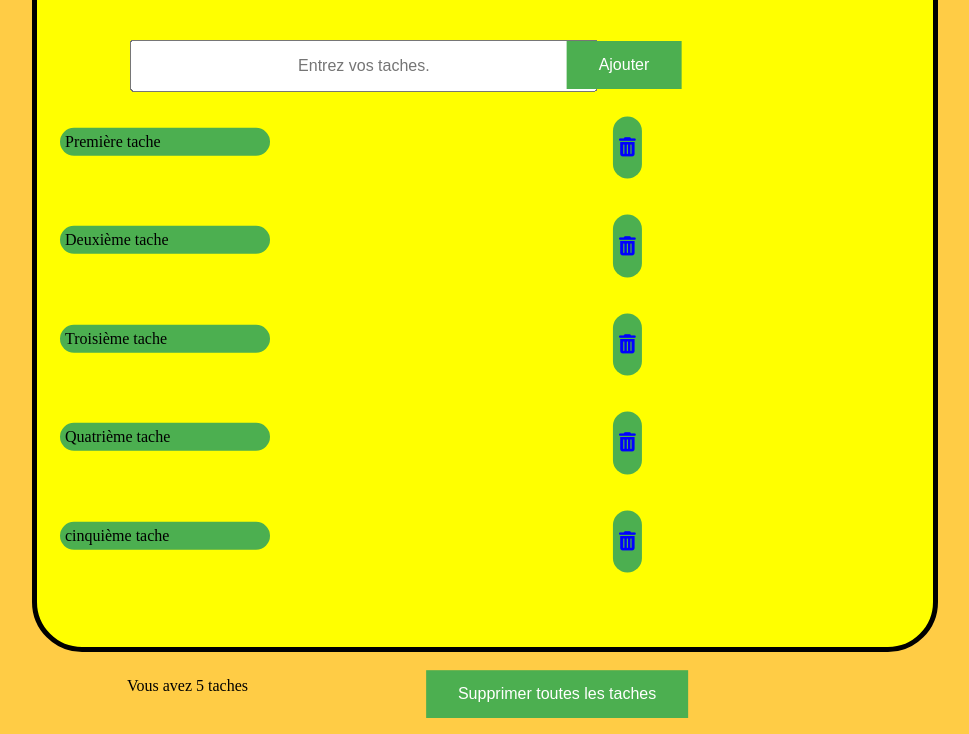
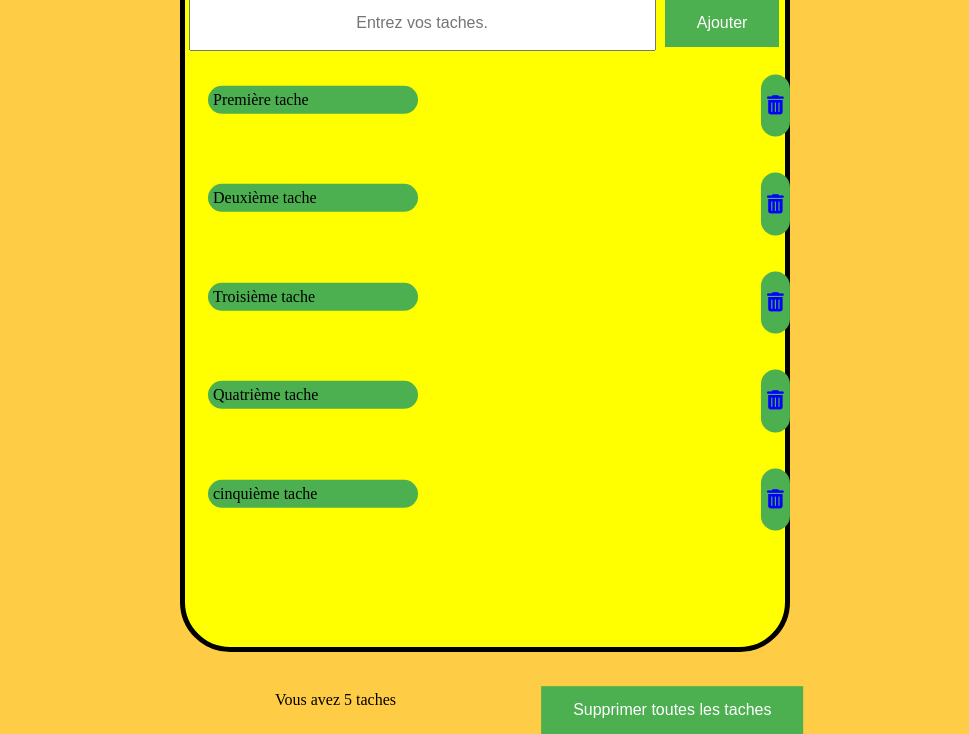
Before and after one commit to takykongo/Todo_list, a plain HTML site: page index.html in a window 1280 px wide. Shown: the part 113-847 px from the top of the page, without its empty margins (155-1124 px from the left). Drawn offline with Linux system fonts and the light colour scheme.

Commit message:
to_do_list

```diff
--- a/index.html
+++ b/index.html
@@ -22,7 +22,7 @@
         <div id="#blocs">
             <div class="bloc">
                 <p class="taches">Première tache</p>
-            <button class="bou_cor"><p class="corbeilles"><span><i class="fa-solid fa-trash-can"></i></span></p></button>
+                <button class="bou_cor"><p class="corbeilles"><i class="fa-solid fa-trash-can"></i></p></button>
             </div>
             <div class="bloc">
                 <p class="taches">Deuxième tache</p>
@@ -32,17 +32,17 @@
             <div class="bloc">
                 <p class="taches">Troisième tache</p>
                 <button class="bou_cor">
-            <p class="corbeilles"><span><i class="fa-solid fa-trash-can"></i></span></p></button>
+                <p class="corbeilles"><i class="fa-solid fa-trash-can"></i></p></button>
             </div>
             <div class="bloc"></div>
                 <p class="taches">Quatrième tache</p>
                 <button class="bou_cor">
-            <p class="corbeilles"><span><i class="fa-solid fa-trash-can"></i></span></p></button>
+                <p class="corbeilles"><i class="fa-solid fa-trash-can"></i></p></button>
             </div>
             <div class="bloc">
                 <p class="taches">cinquième tache</p>
                 <button class="bou_cor">
-            <p class="corbeilles"><span><i class="fa-solid fa-trash-can"></i></span></p></button>
+                <p class="corbeilles"><i class="fa-solid fa-trash-can"></i></p></button>
             </div>
         <button class="sup" type="submit">Supprimer toutes les taches</button>
         <div class="lep">
--- a/style.css
+++ b/style.css
@@ -9,7 +9,7 @@ body{
 #pere{
     background-color: yellow;
     position: relative;
-    width: 70%;
+    width: 600px;
     height: 90%;
     left: 50%;
     top: 50%;
@@ -32,14 +32,11 @@ h1{
     margin: 0px;
 }
 input{
-    left: 50%;
-    transform: translate(20%,105%);
     padding: 15px 128px;
     text-align: center;
     font-size: 16px;
 }
 #boutton{
-    transform: translate(460%,0%);
     background-color: #4CAF50;
     border: none;
     color: white;
@@ -49,9 +46,12 @@ input{
     margin: 4px 2px;
     cursor: pointer;
 }
-#blocs{
-    height: 100%;
+#bloc{
+    background-color: white;
+    /* height: 100%; */
     width: 100%;
+    display: flex;
+    justify-content: space-around;
 }
 .taches{
     top: 50%;
@@ -114,7 +114,9 @@ input{
     color: blue;
     border-radius:50px;
 }
-.bloc{
-    display: inline;
+
+form {
+    display: flex;
     justify-content: space-around;
+    margin-top: 10px;
 }
```
Lines whose indentation alone changed are shown as unchanged.
